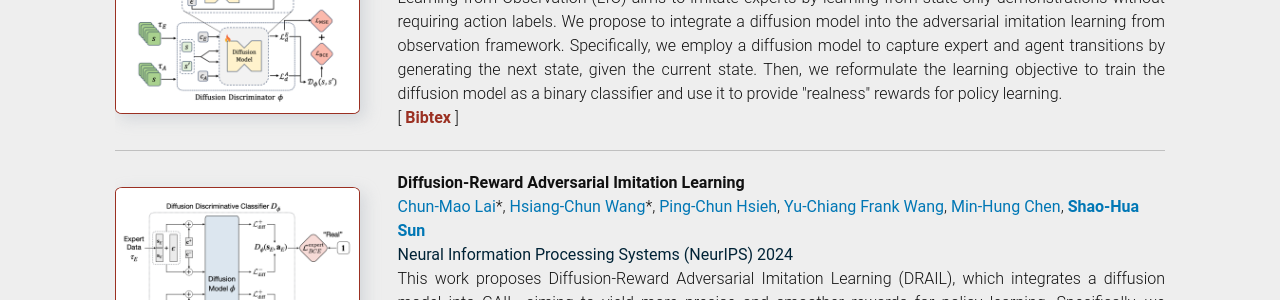
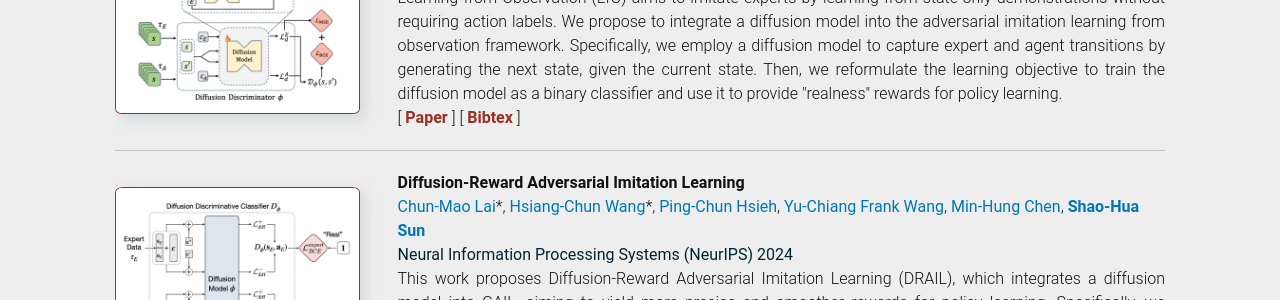
Before and after one commit to shaohua0116/shaohua0116.github.io, a Jekyll site: the page built from index.html, in a window 1280 px wide and 900 px high, scrolled down 2368 px. Shown: the part 152-452 px from the top of the window. Built offline with Jekyll 4.4.1, drawn with Linux system fonts in a browser that asks for light colours; some web fonts are replaced.

Commit message:
add difo paper link

```diff
--- a/_data/publications.yml
+++ b/_data/publications.yml
@@ -44,6 +44,8 @@
   desc: 'Learning from Observation (LfO) aims to imitate experts by learning from state-only demonstrations without requiring action labels. We propose to integrate a diffusion model into the adversarial imitation learning from observation framework. Specifically, we employ a diffusion model to capture expert and agent transitions by generating the next state, given the current state. Then, we reformulate the learning objective to train the diffusion model as a binary classifier and use it to provide "realness" rewards for policy learning.'
   abstract: 'Learning from Observation (LfO) aims to imitate experts by learning from state-only demonstrations without requiring action labels. Existing adversarial imitation learning approaches learn a generator agent policy to produce state transitions that are indistinguishable to a discriminator that learns to classify agent and expert state transitions. Despite its simplicity in formulation, these methods are often sensitive to hyperparameters and brittle to train. Motivated by the recent success of diffusion models in generative modeling, we propose to integrate a diffusion model into the adversarial imitation learning from observation framework. Specifically, we employ a diffusion model to capture expert and agent transitions by generating the next state, given the current state. Then, we reformulate the learning objective to train the diffusion model as a binary classifier and use it to provide ``realness'' rewards for policy learning. Our proposed framework, Diffusion Imitation from Observation (DIFO), demonstrates superior performance in various continuous control domains, including navigation, locomotion, manipulation, and games.'
   tags:
+    - name: 'Paper'
+      url:  'https://arxiv.org/abs/2410.05429'
     - name: 'Bibtex'
       url:  '/bibtex/difo.txt'
   publisher:  'Neural Information Processing Systems (NeurIPS) 2024'
```
